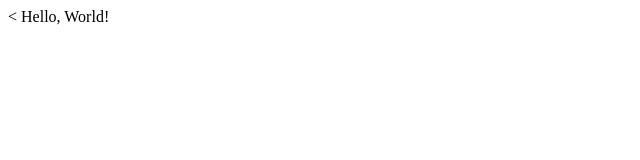
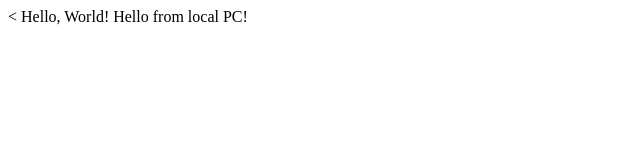
Before and after one commit to johnray32/git0, a plain HTML site: page hello.html in a window 1280 px wide. Shown: the whole page, without its empty margins (0-640 px from the left). Drawn offline with Linux system fonts and the light colour scheme.

Commit message:
Edit from Local PC

```diff
--- a/hello.html
+++ b/hello.html
@@ -4,6 +4,6 @@
 <<title>My webpage!</title>
 </head>
 <body>
-  Hello, World!
+  Hello, World! Hello from local PC!
 </body>
 </html>
```
